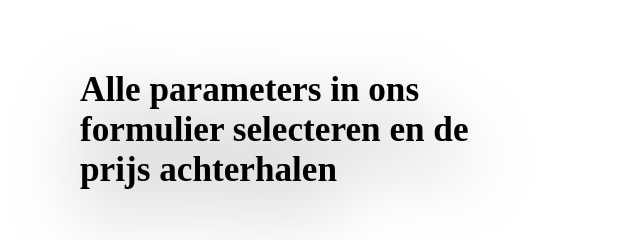
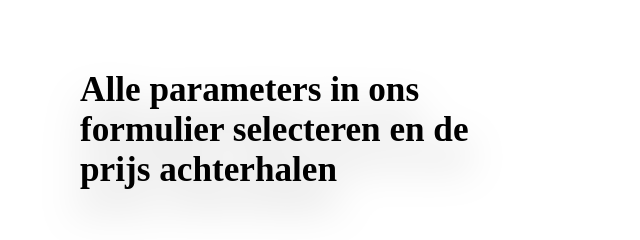
Before and after one commit to W0lfik/yb-performign, a plain HTML site: page index.html in a window 1280 px wide. Shown: the part 816-1056 px from the top of the page, 0-640 px from the left. Drawn offline with Linux system fonts and the light colour scheme; a web font is replaced by a local one.

Commit message:
shadow fix

```diff
--- a/css/style.css
+++ b/css/style.css
@@ -46,7 +46,7 @@ header {
   font-size: calc(1.5vw + 1em);
   font-family: Blinker;
   font-weight: 600;
-  filter: drop-shadow(0px 25px 34.1px #00000080);
+  filter: drop-shadow(0px 25px 20px #00000040);
 }
 .block1 > a {
   all: unset;
```
